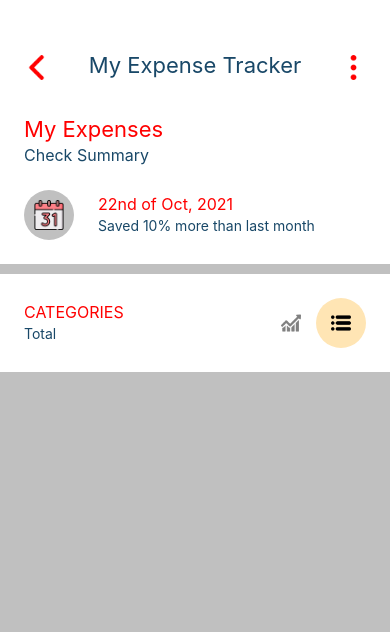
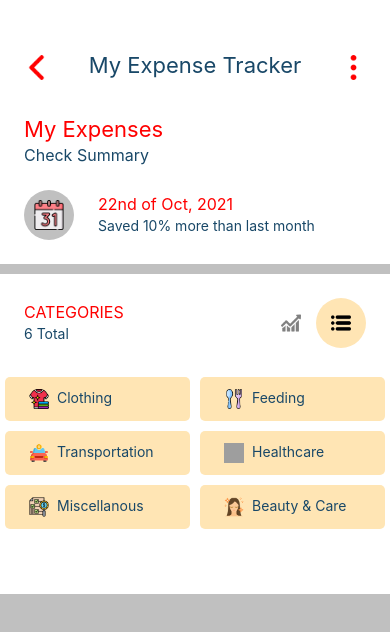
Before and after one commit to Enaturale/expensetrackerapp, a React Native app: screen /Home in a window 390 px wide. Both pictures are taken after a click on the element 341 px from the left and 323 px from the top of the page. Shown: the top 632 px of the page. Built offline with nearby package versions, Linux system fonts and the light colour scheme; grey boxes are pictures that could not be loaded.

Commit message:
Home page

```diff
--- a/constants/icons.js
+++ b/constants/icons.js
@@ -11,6 +11,8 @@ export const healthcare = require("../assets/icons/healthcare.png");
 export const more = require("../assets/icons/more.png");
 export const calender = require("../assets/icons/calender.png");
 export const menu = require("../assets/icons/menu_icon.png");
+export const beauty = require("../assets/icons/beauty.png");
+
 
 
 
@@ -29,6 +31,7 @@ export default{
     healthcare,
     more,
     calender,
-    menu
+    menu,
+    beauty
 
 }
--- a/screens/Home.js
+++ b/screens/Home.js
@@ -1,5 +1,7 @@
 import React, {useState} from "react";
-import {Text, View, TouchableOpacity, Image} from "react-native";
+import {Text, View, TouchableOpacity, Image, ScrollView, FlatList} from "react-native";
+
+
 
 
 
@@ -15,7 +17,7 @@ const Home =() => {
             id: 1,
             name: "Clothing",
             icon: icons.clothing,
-            color:COLORS.peach,
+           // color:COLORS.peach,
             expenses:[
                 {
                 id: 1,
@@ -45,24 +47,24 @@ const Home =() => {
             id: 2,
             name: "Feeding",
             icon: icons.feeding,
-            color: COLORS.purple,
+           // color: COLORS.purple,
             expenses: [
                 {
-                    id: 1,
+                    id: 4,
                     title: "Monday",
                     description: "Item 7, fish",
                     total: 1000.00,
                     status: pendingStatus,
                     },
                     {
-                        id: 2,
+                        id: 5,
                         title: "Lunch on Tuesday",
                         description: "Lunch with Elizabeth",
                         total: 600.00,
                         status: confirmStatus,
                     },
                     {
-                        id: 3,
+                        id: 6,
                         title: "Foodstuffs",
                         description: "Foodstuffs for weekend",
                         total: 6000.00,
@@ -75,24 +77,24 @@ const Home =() => {
             id: 3,
             name: "Transportation",
             icon: icons.transportation,
-            color: COLORS.green,
+            //color: COLORS.green,
             expenses: [
                 {
-                    id: 1,
+                    id: 7,
                     title: "Monday",
                     description: "Work Duties",
                     total: 500.00,
                     status: pendingStatus,
                     },
                     {
-                        id: 2,
+                        id: 8,
                         title: "Pharmacy",
                         description: "Went to the pharmacy ",
                         total: 600.00,
                         status: confirmStatus,
                     },
                     {
-                        id: 3,
+                        id: 9,
                         title: "Market",
                         description: "Foodstuffs for weekend",
                         total: 200.00,
@@ -105,24 +107,24 @@ const Home =() => {
             id: 4,
             name: "Healthcare",
             icon: icons.healthcare,
-            color: COLORS.red,
+            //color: COLORS.red,
             expenses: [
                 {
-                    id: 1,
+                    id: 10,
                     title: "Monthly Checkup",
                     description: "Monthly Checkup",
                     total: 3000.00,
                     status: pendingStatus,
                     },
                     {
-                        id: 2,
+                        id: 11,
                         title: "Drugs",
                         description: "Drugs for Headaches",
                         total: 100.00,
                         status: confirmStatus,
                     },
                     {
-                        id: 3,
+                        id: 12,
                         title: "Cream",
                         description: "Vagina Cream",
                         total: 800.00,
@@ -135,26 +137,56 @@ const Home =() => {
             id: 5,
             name: "Miscellanous",
             icon: icons.misc,
-            color: COLORS.indigo,
+            //color: COLORS.indigo,
             expenses: [
                 {
-                    id: 1,
+                    id: 13,
                     title: "Monday",
                     description: "Item 7, fish",
                     total: 1000.00,
                     status: pendingStatus,
                     },
                     {
-                        id: 2,
+                        id: 14,
                         title: "Lunch on Tuesday",
                         description: "Lunch with Elizabeth",
                         total: 600.00,
                         status: confirmStatus,
                     },
                     {
-                        id: 3,
+                        id: 15,
                         title: "Foodstuffs",
                         description: "Foodstuffs for weekend",
+                        total: 6000.00,
+                        status: pendingStatus,
+                    },
+
+            ]
+        },
+        {
+            id: 6,
+            name: "Beauty & Care",
+            icon: icons.beauty,
+            //color: COLORS.indigo,
+            expenses: [
+                {
+                    id: 16,
+                    title: "Body Cream",
+                    description: "Antibotic Body Cream",
+                    total: 2000.00,
+                    status: pendingStatus,
+                    },
+                    {
+                        id: 17,
+                        title: "Face Cream",
+                        description: "Acne Cream",
+                        total: 600.00,
+                        status: confirmStatus,
+                    },
+                    {
+                        id: 18,
+                        title: "Soap",
+                        description: "Tumeric and Acne Soap",
                         total: 6000.00,
                         status: pendingStatus,
                     },
@@ -163,6 +195,7 @@ const Home =() => {
         }
     ]
 
+    const[categories, setCategories] = useState(Categories);
     const [viewMode, setViewMode] = useState("chart")
 
     function renderNavBar(){
@@ -243,7 +276,7 @@ const Home =() => {
                 {/* Title */}
                 <View>
                     <Text style={{color:COLORS.red, ...FONTS.h3}}>CATEGORIES</Text>
-                    <Text style={{color:COLORS.primary, ...FONTS.body4}}>Total</Text>
+                    <Text style={{color:COLORS.primary, ...FONTS.body4}}>{categories.length} Total</Text>
                 </View>
 
                 {/* Buttons */}
@@ -288,6 +321,42 @@ const Home =() => {
         )
     }
 
+    function renderCategoryList(){
+        const renderItem=({item}) =>{
+            return(
+                <TouchableOpacity style={{flex:1, flexDirection:'row', margin:5,
+                     paddingVertical: SIZES.radius,
+                     paddingHorizontal: SIZES.padding,
+                     borderRadius: 5,
+                     backgroundColor: COLORS.peach,
+                     borderColor: COLORS.primary }}>
+                    <Image
+                        source={item.icon}
+                        style={{
+                            width: 20,
+                            height: 20,
+                            paddingRight: 2,
+                        }}
+                    />
+                    <Text style={{marginLeft: SIZES.base, color: COLORS.primary}}>{item.name}</Text>
+                </TouchableOpacity>
+            )
+        }
+        return(
+            <View>
+                {/* <Text>Hello</Text> */}
+                <View>
+                    <FlatList
+                    data={categories}
+                    renderItem={renderItem}
+                    keyExtractor={item => `${item.id}`}
+                    numColumns={2}
+                    />
+                </View>
+            </View>
+        )
+    }
+
     return(
         <View style={{flex: 1, backgroundColor: COLORS.lightGray}}>
              {/* <Text>Home</Text>  */}
@@ -307,6 +376,14 @@ const Home =() => {
 
              {/* Category in header section */}
              {renderCategoryHeader()}
+
+             <ScrollView contentContainerStyle={{paddingBottom: 60, backgroundColor:COLORS.white,}}>
+                 {
+                     viewMode == "menu" &&
+                     <View>{renderCategoryList()}</View>
+                 }
+
+             </ScrollView>
         </View>
     )
 }
```
Also changed, not shown: assets/icons/beauty.png (added).
